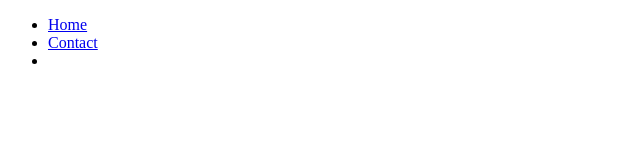
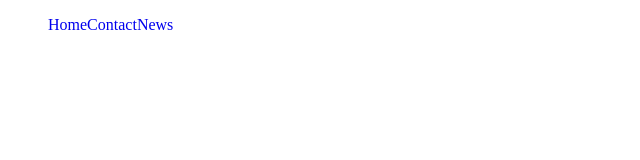
Before and after one commit to Weten-Ogen/git_practice, a plain HTML site: page index.html in a window 1280 px wide. Shown: the whole page, without its empty margins (0-640 px from the left). Drawn offline with Linux system fonts and the light colour scheme.

Commit message:
Added a few styling

```diff
--- a/index.html
+++ b/index.html
@@ -5,14 +5,28 @@
   <meta http-equiv="X-UA-Compatible" content="IE=edge">
   <meta name="viewport" content="width=device-width, initial-scale=1.0">
   <title>Document</title>
+  <!-- styling -->
+  <style>
+    nav ul {
+      display: flex;
+
+    }
+    nav ul li{
+      list-style: none;
+    }
+    nav ul li a {
+      text-decoration: none;
+    }
+  </style>
 </head>
+
 <body>
   <!-- the nav bar -->
   <nav>
     <ul>
       <li><a href="#" class="nav-item">Home</a></li>
       <li><a href="#" class="nav-item">Contact</a></li>
-      <li><a href="#" class="nav-item"></a></li>
+      <li><a href="#" class="nav-item">News</a></li>
     </ul>
   </nav>
 </body>
```
